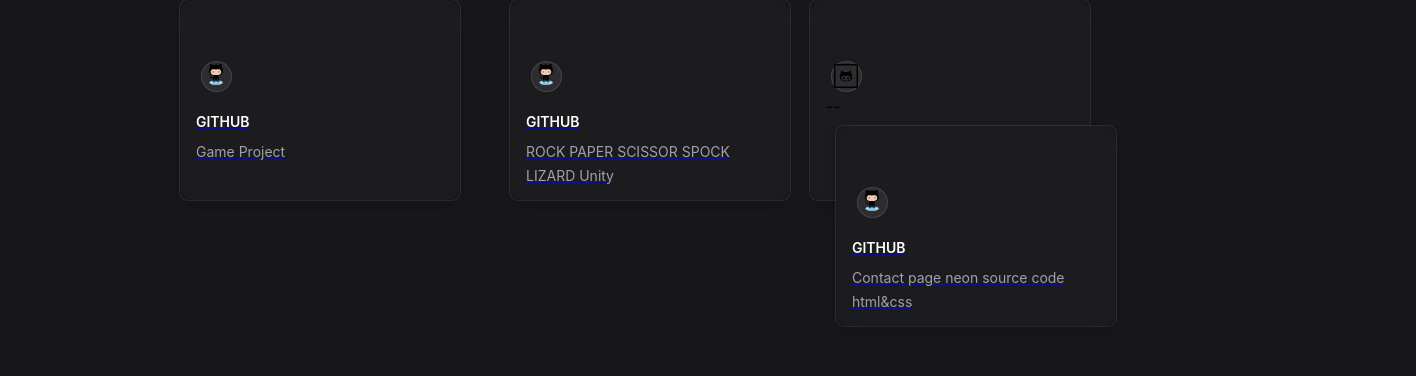
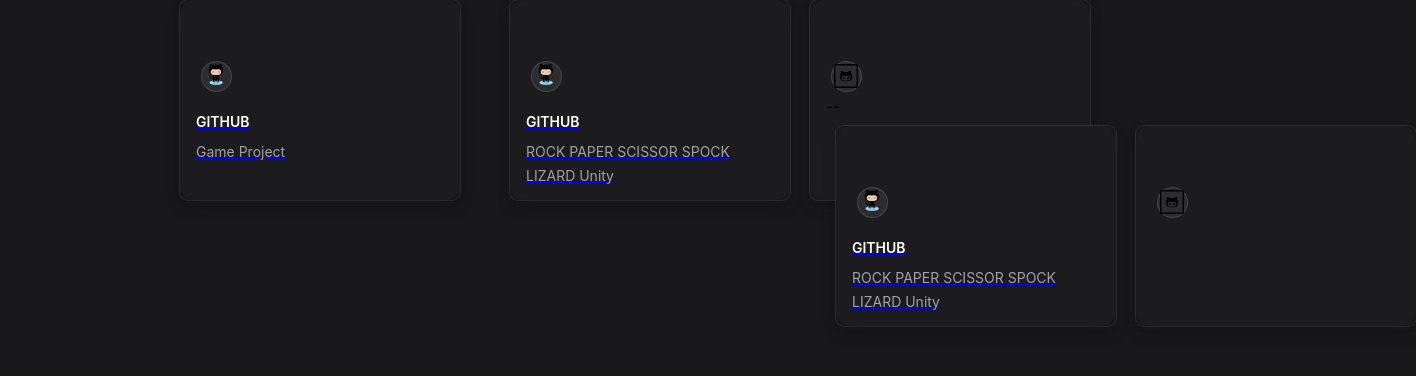
Before and after one commit to sam45643/Project-Page, a plain HTML site: page index.html in a window 1280 px wide. Shown: the part 308-684 px from the top of the page, 1416 px wide, since content can reach past the window. Drawn offline with Linux system fonts and the light colour scheme.

Commit message:
Update index.html

```diff
--- a/index.html
+++ b/index.html
@@ -162,7 +162,7 @@
     </span>
 
 --
-<a href="https://github.com/sam45643/contact-page-html">
+<a href="https://github.com/sam45643/ROCK-PAPER-SCISSORSPOCKLIZARD/tree/main">
   <div class="grid">
     <div class="card">
       <span class="icon">
@@ -203,7 +203,7 @@
       </span>
       <h4>GITHUB</h4>
       <p>
-      Contact page neon source code html&css
+        ROCK PAPER SCISSOR SPOCK LIZARD Unity
       </p>
       <div class="shine"></div>
       <div class="background">
@@ -228,7 +228,30 @@
       </div>
     </div>
   </a>
+  <div class="card">
+    <span class="icon"><?xml version="1.0" encoding="utf-8"?>
 
+<!-- Uploaded to: SVG Repo, www.svgrepo.com, Generator: SVG Repo Mixer Tools -->
+<svg fill="#000000" height="800px" width="800px" version="1.1" id="Layer_1" xmlns="http://www.w3.org/2000/svg" xmlns:xlink="http://www.w3.org/1999/xlink"
+	 viewBox="-143 145 512 512" xml:space="preserve">
+<g>
+	<path d="M329,145h-432c-22.1,0-40,17.9-40,40v432c0,22.1,17.9,40,40,40h432c22.1,0,40-17.9,40-40V185C369,162.9,351.1,145,329,145z
+		 M339,617c0,5.5-4.5,10-10,10h-432c-5.5,0-10-4.5-10-10V185c0-5.5,4.5-10,10-10h432c5.5,0,10,4.5,10,10V617z"/>
+	<path d="M224.5,351.2c0.9-20.1-1.8-39.6-8.6-58.6c-0.9-2.4-2-3.3-4.5-2.6c-5.6,1.7-11.4,3-16.9,5c-15.2,5.5-29.1,13.5-42.6,22.2
+		c-1.4,0.9-3.5,1.5-5.2,1.2c-22.1-3.9-44.3-3.7-66.5-0.3c-2.2,0.3-5-0.2-6.8-1.3c-15.7-10.2-31.7-20.2-50-25
+		c-15.1-4-12-4.8-16.3,8.9c-5.1,16.4-7.1,33.4-6,50.6c0.1,1.2-0.8,2.7-1.6,3.8c-6.6,7.9-11.7,16.6-14.8,26.4c-6,19-4.8,38.2-1,57.3
+		c7.5,37.5,32.8,63.8,70.2,70.3c19.3,3.4,39.2,3.7,57.3,5.2c20.2-1.5,38.9-1.6,57.1-4.5c31.8-5.1,55.8-22,67.8-52.7
+		c4.2-10.7,6.5-22.4,7.9-33.8c3.1-25.2-1.2-48.8-18.4-68.7C225,353.8,224.5,352.4,224.5,351.2z M208.1,459.1
+		c-3.3,15.6-12.4,26.3-27.6,31.8c-14.7,5.4-29.9,7.6-45.4,8.6c-7.5,0.5-15,0.1-22.5,0.1c-20.2,0.4-40.4-0.4-59.9-6.2
+		c-24.5-7.3-35.5-21.9-36.2-47.5c-0.3-9.1,0.7-17.9,5-26.1c8.5-16.5,23.2-22.3,40.6-22.6c9.5-0.1,19.1,0.7,28.7,1.6
+		c20.1,1.8,40-0.1,60-1.2c8.8-0.5,17.8-0.7,26.4,0.8c18.5,3.2,32.5,21.6,32.8,42.3C210,446.8,209.3,453.1,208.1,459.1z"/>
+	<path d="M56.1,424.8c-5.5,5.7-7.4,12.9-7.7,19.3c0,9.6,2.8,17.3,7.7,22.3c6.8,6.9,16.1,6.7,22.6-0.3c9.8-10.6,9.7-30.5,0-41
+		C72.2,418,62.7,417.9,56.1,424.8z"/>
+	<path d="M148.2,424c-11.2,10.3-11.2,33,0,43.2c6.5,5.9,15.3,5.6,21.4-0.7c5.6-5.8,7.6-13.1,7.8-21c-0.2-7.9-2.2-15.1-7.9-20.9
+		C163.4,418.3,154.6,418.1,148.2,424z"/>
+</g>
+</svg>
+    </span>
 
 <!-- twitter -->
 <a class="twitter" target="_top" href="C:\Users\samde\Desktop\webstrt\PROJECTS\Project.html"><?xml version="1.0" encoding="iso-8859-1"?>
```
Lines whose indentation alone changed are shown as unchanged.
